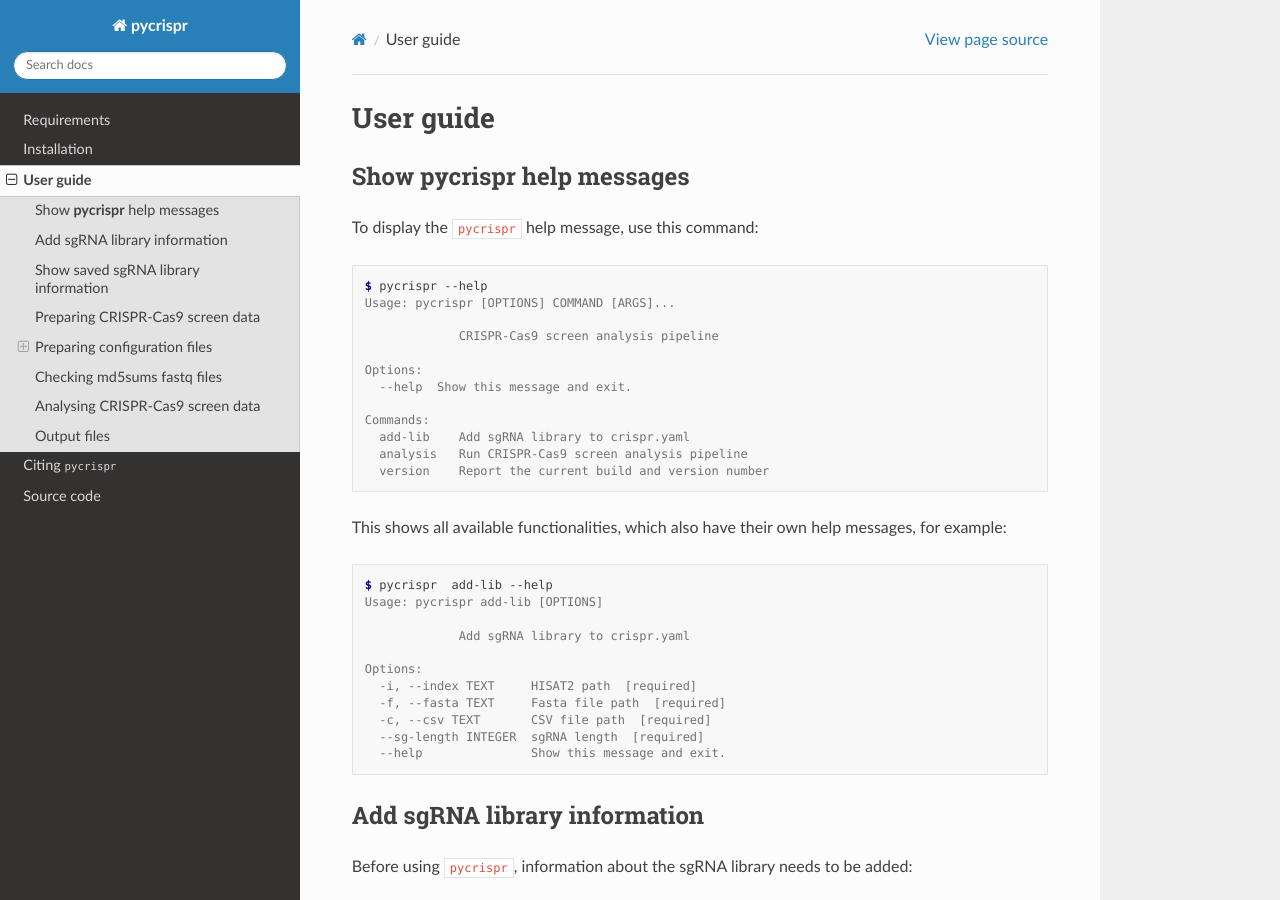
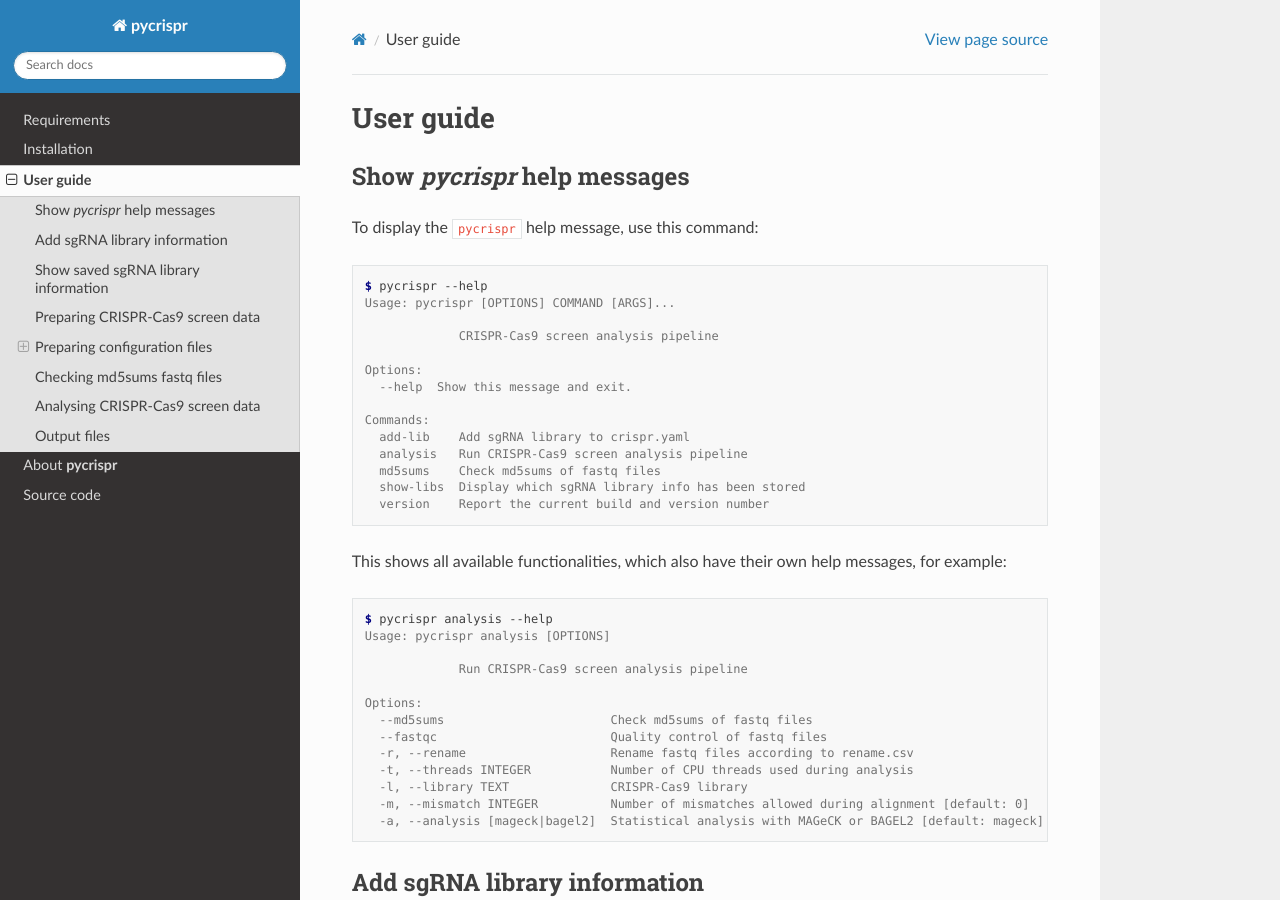
Before and after one commit to niekwit/pycrispr, a Sphinx documentation site: the page built from docs/source/userguide.rst, in a window 1280 px wide and 900 px high. Built offline with Sphinx 7.4.7 and the Read the Docs theme 2.0.0, drawn with Linux system fonts in a browser that asks for light colours.

Commit message:
updated docs

```diff
--- a/docs/source/userguide.rst
+++ b/docs/source/userguide.rst
@@ -1,6 +1,6 @@
 User guide
 ====================================
-Show **pycrispr** help messages
+Show *pycrispr* help messages
 ------------------------------------
 To display the ``pycrispr`` help message, use this command:
 
@@ -17,23 +17,29 @@ To display the ``pycrispr`` help message, use this command:
    Commands:
      add-lib    Add sgRNA library to crispr.yaml
      analysis   Run CRISPR-Cas9 screen analysis pipeline
+     md5sums	Check md5sums of fastq files
+     show-libs	Display which sgRNA library info has been stored
      version    Report the current build and version number
 
 This shows all available functionalities, which also have their own help messages, for example:
 
 .. code-block:: console
 
-   $ pycrispr  add-lib --help
-   Usage: pycrispr add-lib [OPTIONS]
+   $ pycrispr analysis --help
+   Usage: pycrispr analysis [OPTIONS]
 
-   		Add sgRNA library to crispr.yaml
+   		Run CRISPR-Cas9 screen analysis pipeline
 
    Options:
-     -i, --index TEXT     HISAT2 path  [required]
-     -f, --fasta TEXT     Fasta file path  [required]
-     -c, --csv TEXT       CSV file path  [required]
-     --sg-length INTEGER  sgRNA length  [required]
-     --help               Show this message and exit.
+     --md5sums                       Check md5sums of fastq files
+     --fastqc                        Quality control of fastq files
+     -r, --rename                    Rename fastq files according to rename.csv
+     -t, --threads INTEGER           Number of CPU threads used during analysis
+     -l, --library TEXT              CRISPR-Cas9 library
+     -m, --mismatch INTEGER          Number of mismatches allowed during alignment [default: 0]
+     -a, --analysis [mageck|bagel2]  Statistical analysis with MAGeCK or BAGEL2 [default: mageck]
+
+
 
 Add sgRNA library information
 ------------------------------------
```
Also changed, not shown: docs/source/about.rst (added, +17 -0 lines), docs/source/cite.rst (deleted, +0 -12 lines), docs/source/index.rst (+4 -8 lines).
